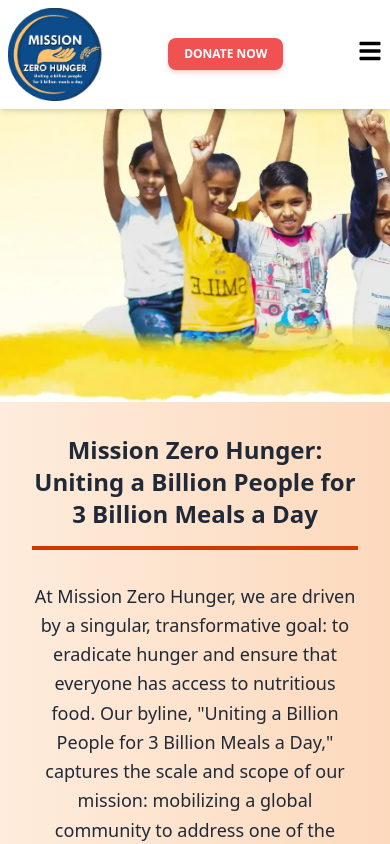
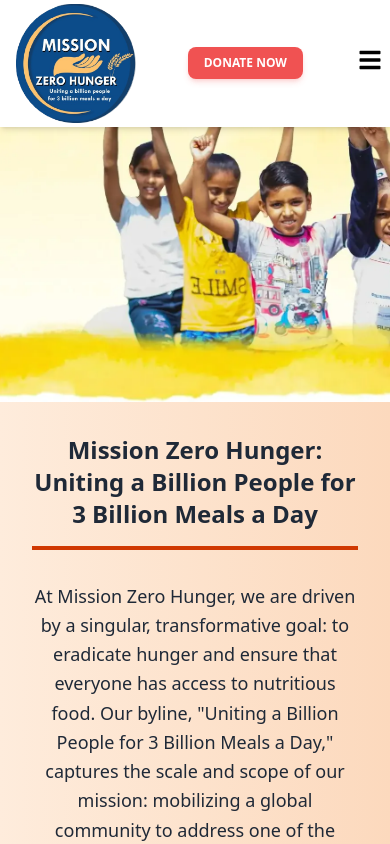
Before and after one commit to themediamaker/zerohunger, a Next.js app: page /about in a window 390 px wide. Shown: the top 844 px of the page. Built offline with nearby package versions, Linux system fonts and the light colour scheme.

Commit message:
logo responsive

```diff
--- a/src/Layout/Comman/Header.js
+++ b/src/Layout/Comman/Header.js
@@ -16,16 +16,15 @@
   };
 
   return (
-    <header className="fixed top-0 left-0 right-0 bg-white shadow-md flex items-center justify-between px-2 md:px-4 py-2 z-50 w-full">
+    <header className="fixed top-0 left-0 right-0 bg-white shadow-md flex items-center justify-between px-2 md:px-4 py-1 z-50 w-full">
       {/* Logo Section */}
-      <h1 className="w-3/12 md:w-2/12">
-  <img
-    src="/images/Add_a_heading.png"
-    alt="section-icon"
-    className="w-full h-auto max-w-[100px] md:max-w-[80px]"
-  />
-</h1>
-
+      <h1 className="w-4/12 sm:w-3/12 md:w-2/12 ml-2"> {/* Added margin-left for the logo */}
+        <img
+          src="/images/Add_a_heading.png"
+          alt="section-icon"
+          className="w-full h-auto max-w-[120px] sm:max-w-[100px] md:max-w-[80px]"
+        />
+      </h1>
 
       {/* Desktop Navigation */}
       <nav className="hidden md:block font-semibold text-lg">
```
